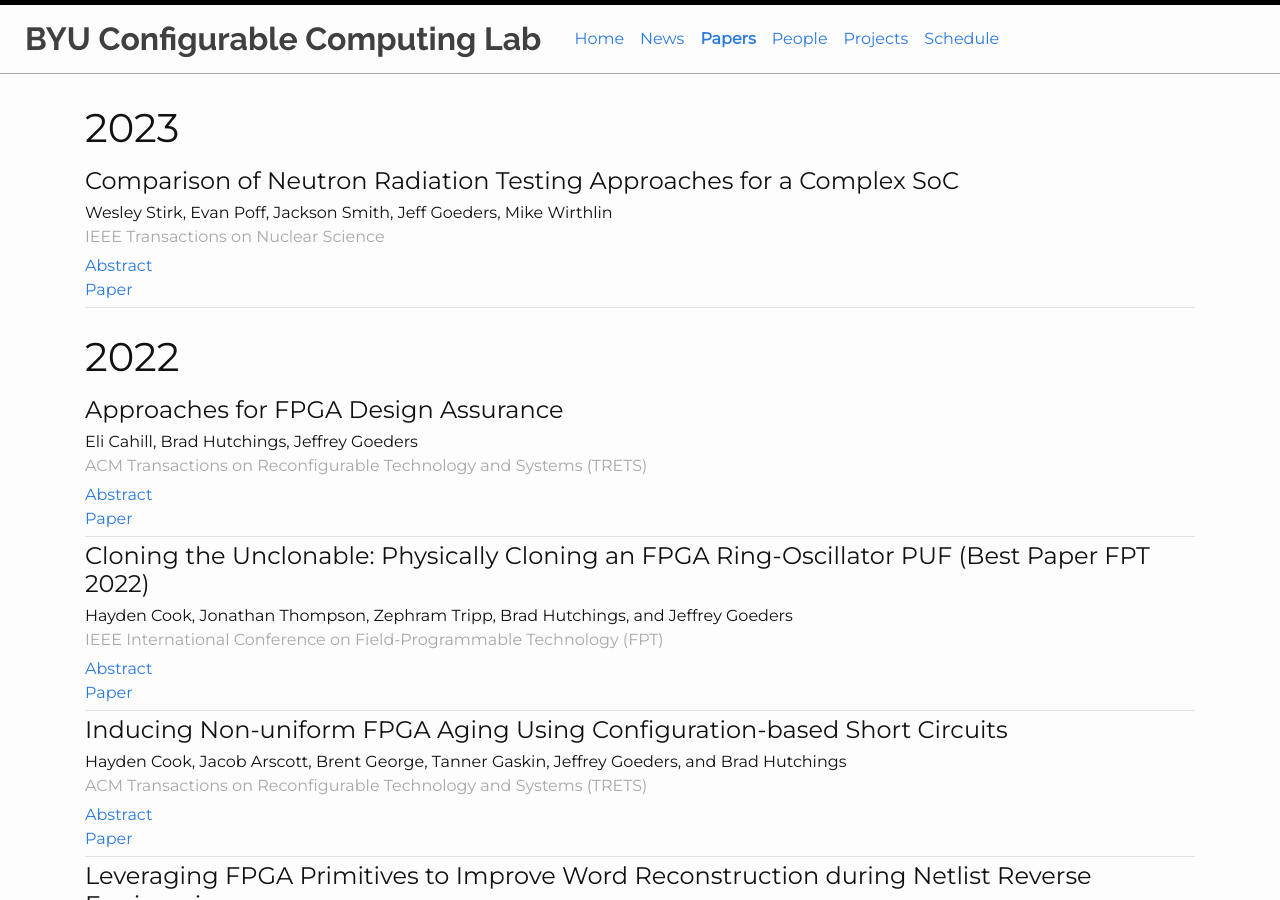
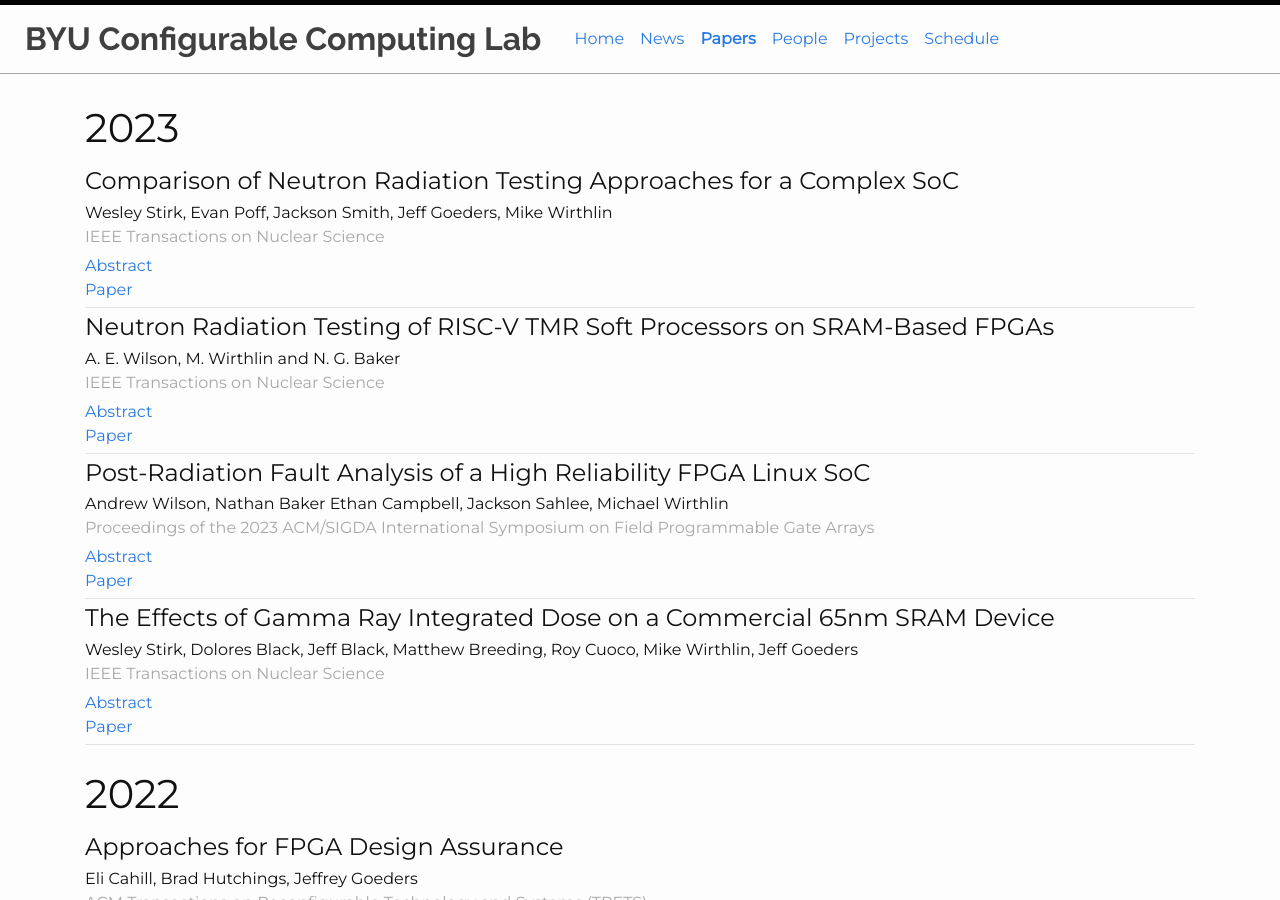
Before and after one commit to byuccl/byuccl.github.io, a Jekyll site: the page built from pages/papers.html, in a window 1280 px wide and 900 px high. Built offline with Jekyll 4.4.1, drawn with Linux system fonts in a browser that asks for light colours; nearby versions of some CDN libraries.

Commit message:
Added new papers

```diff
--- a/_data/papers.yaml
+++ b/_data/papers.yaml
@@ -1,3 +1,12 @@
+- title: "The Effects of Gamma Ray Integrated Dose on a Commercial 65nm SRAM Device"
+  authors: Wesley Stirk, Dolores Black, Jeff Black, Matthew Breeding, Roy Cuoco, Mike Wirthlin, Jeff Goeders
+  conference: IEEE Transactions on Nuclear Science
+  year: >
+    2023
+  abstract: >
+    This work shows that the static random access memory (SRAM) error rate for a commercial 65-nm device in a dose rate environment can be highly dependent upon the integrated dose (dose rate × pulse duration). While the typical metric for such testing is dose rate upset (DRU) level in rad(Si)/s, a series of dose rate experiments at Little Mountain Test Facility (LMTF) shows dependence on the integrated dose. The error rate is also found to be dependent on the core voltage, and the preradiation value of the bits. We believe that these effects are explained by a well charge depletion caused by gamma ray photocurrent.
+  url: https://ieeexplore.ieee.org/document/10153483
+
 - title: "Comparison of Neutron Radiation Testing Approaches for a Complex SoC"
   authors: Wesley Stirk, Evan Poff, Jackson Smith, Jeff Goeders, Mike Wirthlin
   conference: IEEE Transactions on Nuclear Science
@@ -8,6 +17,25 @@
 
     Experimental data collected using these two methods in September 2021 from Los Alamos Neutron Science Center (LANSCE) on the Xilinx UltraScale+ MPSoC is presented and discussed.
   url: stirk_tns23.pdf
+
+- title: "Neutron Radiation Testing of RISC-V TMR Soft Processors on SRAM-Based FPGAs"
+  authors: A. E. Wilson, M. Wirthlin and N. G. Baker
+  conference: IEEE Transactions on Nuclear Science
+  year: >
+    2023
+  abstract: >
+    Soft, configurable processors within field programmable gate array (FPGA) designs are susceptible to single-event upsets (SEUs). SEU mitigation techniques such as triple modular redundancy (TMR) and configuration memory scrubbing can be used to improve the reliability of soft processor designs. This article presents the improvements in the reliability of five different TMR soft processors within a neutron radiation environment. The TMR processors achieved up to a 75× improvement in reliability at the cost of potentially 4.8× resource utilization and an average 12.4% decrease in maximum frequency compared with the unmitigated designs. This work compares the metrics of reliability, power consumption, and performance among the default unmitigated processors and their TMR variations.
+
+  url: https://ieeexplore.ieee.org/document/10012379
+
+- title: "Post-Radiation Fault Analysis of a High Reliability FPGA Linux SoC"
+  authors: Andrew Wilson, Nathan Baker Ethan Campbell, Jackson Sahlee, Michael Wirthlin
+  conference: Proceedings of the 2023 ACM/SIGDA International Symposium on Field Programmable Gate Arrays
+  year: >
+    2023
+  abstract: >
+    FPGAs are increasingly being used in space and other harsh radiation environments. However, SRAM-based FPGAs are susceptible to radiation in these environments and experience upsets within the configuration memory (CRAM), causing design failure. The effects of CRAM upsets can be mitigated using triple-modular redundancy and configuration scrubbing. This work investigates the reliability of a soft RISC-V SoC system executing the Linux operating system mitigated by TMR and configuration scrubbing. In particular, this paper analyzes the failures of this triplicated system observed at a high-energy neutron radiation experiment. Using a bitstream fault analysis tool, the failures of this system caused by CRAM upsets are traced back to the affected FPGA resource and design logic. This fault analysis identifies the interconnect and I/O as the most vulnerable FPGA resources and the DDR controller logic as the design logic most likely to cause a failure. By identifying the FPGA resources and design logic causing failures in this TMR system, additional design enhancements are proposed to create a more reliable design for harsh radiation environments.
+  url: https://dl.acm.org/doi/10.1145/3543622.3573191
 
 - title: "Leveraging FPGA Primitives to Improve Word Reconstruction during Netlist Reverse Engineering"
   authors: Reilly McKendrick, Corey Simpson, Brent Nelson, Jeffrey Goeders
```
